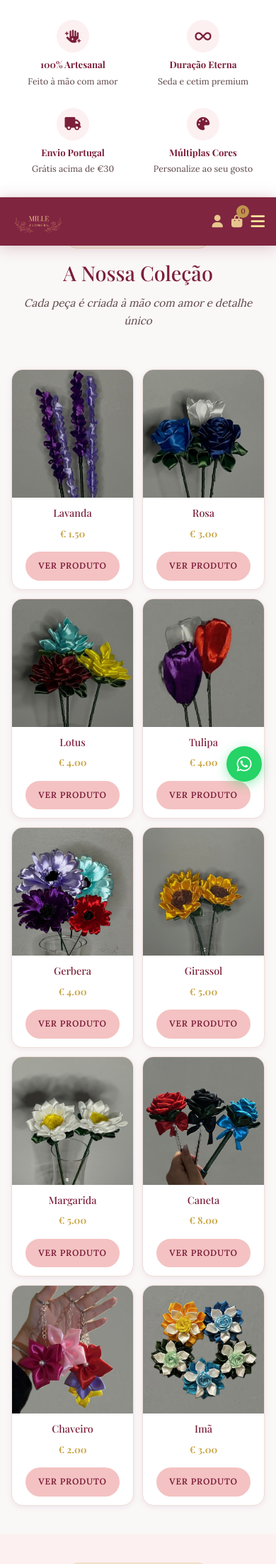
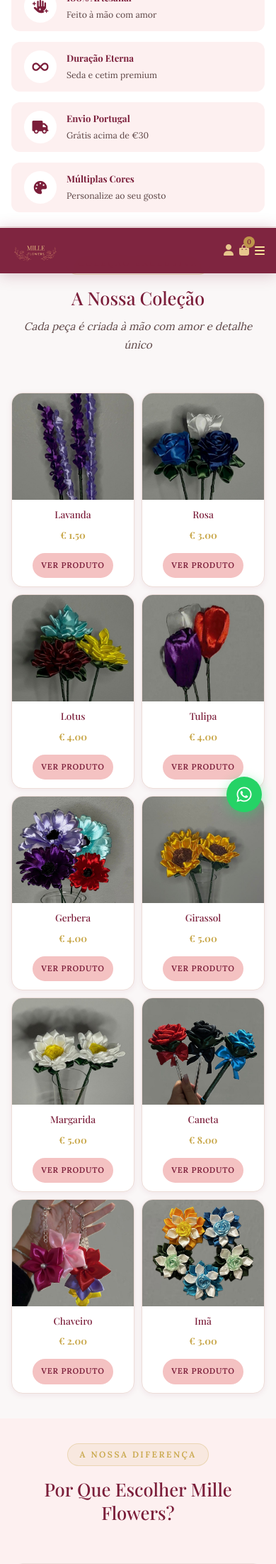
Before and after one commit to MilleFlowers/Mille_Flowers, a Flask app: page / in a window 390 px wide, after a click that opens the changed part; the page is wider, and only the part inside the window is pictured. Shown: the part 721-2924 px from the top of that part at 71% size. Run offline with Flask 3, Linux system fonts and the light colour scheme; data comes from the database, SQL or seed files in the repository; some web fonts are replaced.

Commit message:
Add files via upload

```diff
--- a/static/style.css
+++ b/static/style.css
@@ -3232,17 +3232,21 @@ select.form-control {
 }
 
 @media (max-width: 480px) {
+    .container {
+        padding: 0 16px;
+    }
+
     .hero {
-        min-height: 70vh;
+        min-height: 65vh;
     }
 
     .hero h1 {
-        font-size: 1.9rem;
-        line-height: 1.2;
+        font-size: 1.8rem;
+        line-height: 1.25;
     }
 
     .hero h1 em {
-        font-size: 2rem;
+        font-size: 1.95rem;
     }
 
     .hero-content {
@@ -3257,32 +3261,48 @@ select.form-control {
         display: none;
     }
 
-    /* Features: single col on very small screens */
+    /* Features: single col or perfectly flexible 2 col */
     .features-grid {
-        grid-template-columns: 1fr 1fr;
-        gap: 10px;
+        grid-template-columns: 1fr;
+        gap: 15px;
     }
 
     .feature-item {
-        flex-direction: column;
-        text-align: center;
-        gap: 6px;
-    }
-
-    /* Why Us: single col on very small */
+        flex-direction: row;
+        justify-content: flex-start;
+        text-align: left;
+        gap: 14px;
+        background: var(--color-rosa-lt);
+        padding: 12px 18px;
+        border-radius: 12px;
+    }
+
+    .feature-icon {
+        background: var(--color-white);
+    }
+
+    /* Why Us: single col */
     .why-us-grid {
         grid-template-columns: 1fr;
-    }
-
-    /* Product grid */
+        gap: 20px;
+    }
+
+    /* Testimonials & Footer */
+    .testimonials-grid,
+    .footer-inner {
+        grid-template-columns: 1fr;
+        gap: 24px;
+    }
+
+    /* Product grid (forces 2 columns correctly without spilling) */
     .grid,
     .products-grid {
-        grid-template-columns: repeat(auto-fill, minmax(140px, 1fr));
-        gap: 12px;
+        grid-template-columns: repeat(2, 1fr);
+        gap: 10px;
     }
 
     .product-img-wrap {
-        height: 180px;
+        height: 150px;
     }
 
     .card-body {
@@ -3290,67 +3310,118 @@ select.form-control {
     }
 
     .product-title {
-        font-size: 0.9rem;
+        font-size: 0.85rem;
     }
 
     .price {
         font-size: 0.85rem;
     }
 
-    /* Product detail */
+    .product-actions .btn {
+        font-size: 0.7rem;
+        padding: 6px 10px;
+    }
+
+    /* Product detail page */
     .produto-img {
         max-width: 100%;
+        margin: 0 auto;
+    }
+
+    .produto-container,
+    .product-detail-container {
+        padding: 15px;
+        gap: 24px;
+    }
+
+    .trust-badges {
+        flex-direction: column;
+        align-items: flex-start;
+        gap: 8px;
+    }
+
+    .trust-badge {
+        width: 100%;
+        background: transparent;
+        padding: 4px 0;
     }
 
     .esgotado-box {
         flex-direction: column;
-        text-align: center;
-    }
-
-    .trust-badges {
+        text-align: left;
+        padding: 16px;
+    }
+
+    /* Header adjustments */
+    .header-inner {
+        gap: 10px;
+    }
+
+    .site-logo img {
+        height: 32px;
+    }
+
+    .site-logo {
+        font-size: 1.1rem;
+    }
+
+    .header-icons {
+        gap: 8px;
+    }
+
+    .icon-btn, .mobile-menu-btn {
+        font-size: 1rem;
+    }
+
+    .cart-count {
+        top: -6px;
+        right: -8px;
+        width: 16px;
+        height: 16px;
+        min-width: unset;
+        font-size: 0.6rem;
+    }
+
+    /* Section adjustments */
+    .section-header h2 {
+        font-size: 1.6rem;
+    }
+
+    .section-title {
+        font-size: 1.5rem;
+    }
+
+    .section {
+        padding: 35px 0;
+    }
+
+    /* Cart / Checkout */
+    .payment-methods {
+        flex-direction: column;
+        gap: 8px;
+    }
+
+    .payment-label {
+        font-size: 0.8rem;
+    }
+
+    .checkout-steps {
+        flex-wrap: wrap;
         justify-content: center;
-    }
-
-    /* Payment */
-    .payment-methods {
-        gap: 8px;
-    }
-
-    .payment-label {
-        padding: 10px;
-        min-width: 70px;
-        font-size: 0.7rem;
-    }
-
-    .checkout-steps {
-        gap: 4px;
-        font-size: 0.65rem;
-    }
-
-    .chk-step-divider {
-        width: 15px;
+        gap: 6px;
     }
 
     .form-row {
         flex-direction: column;
     }
 
-    /* Header */
-    .site-logo img {
-        height: 36px;
-    }
-
-    .site-logo {
-        font-size: 1.3rem;
-    }
-
-    /* Section header */
-    .section-header h2 {
-        font-size: 1.8rem;
-    }
-
-    .section {
-        padding: 40px 0;
+    .form-group {
+        min-width: 100%;
+    }
+
+     /* Auth Form fixes */
+    .auth-box {
+        padding: 20px;
     }
 }
 
```
